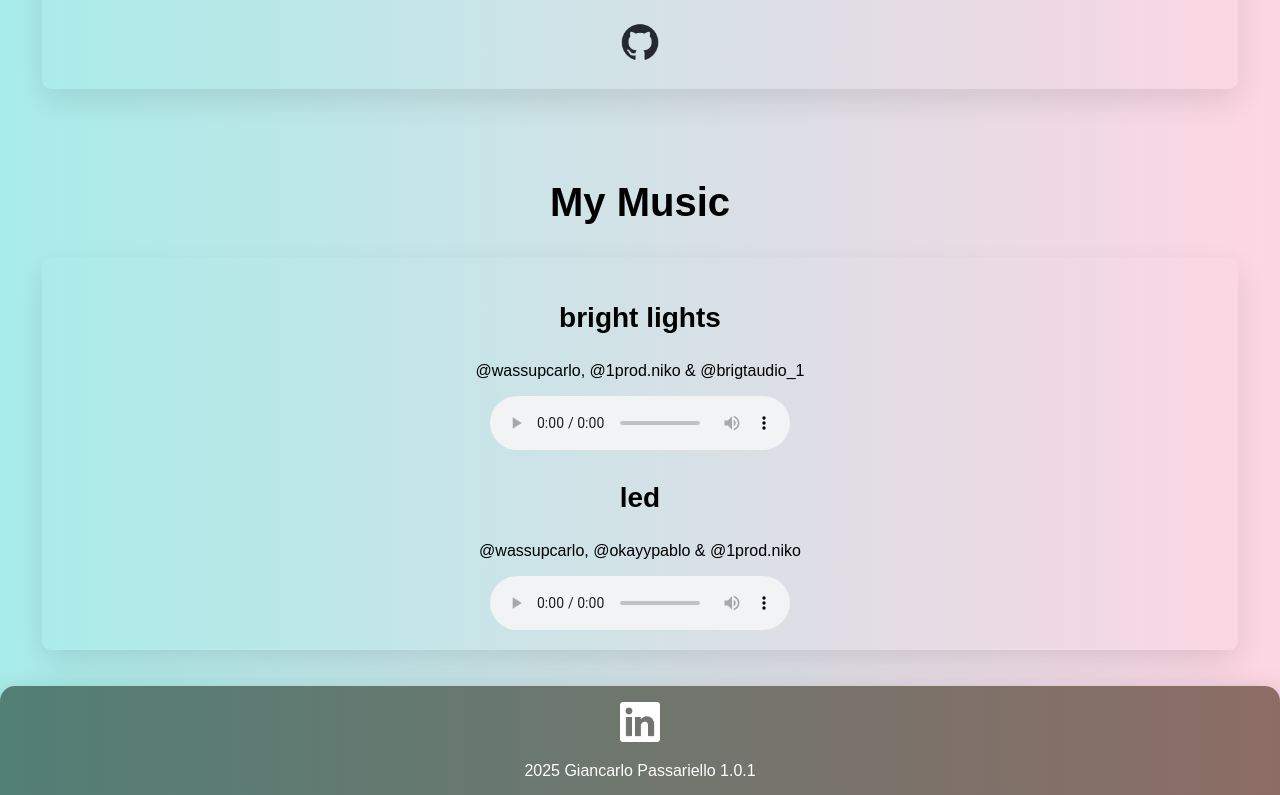
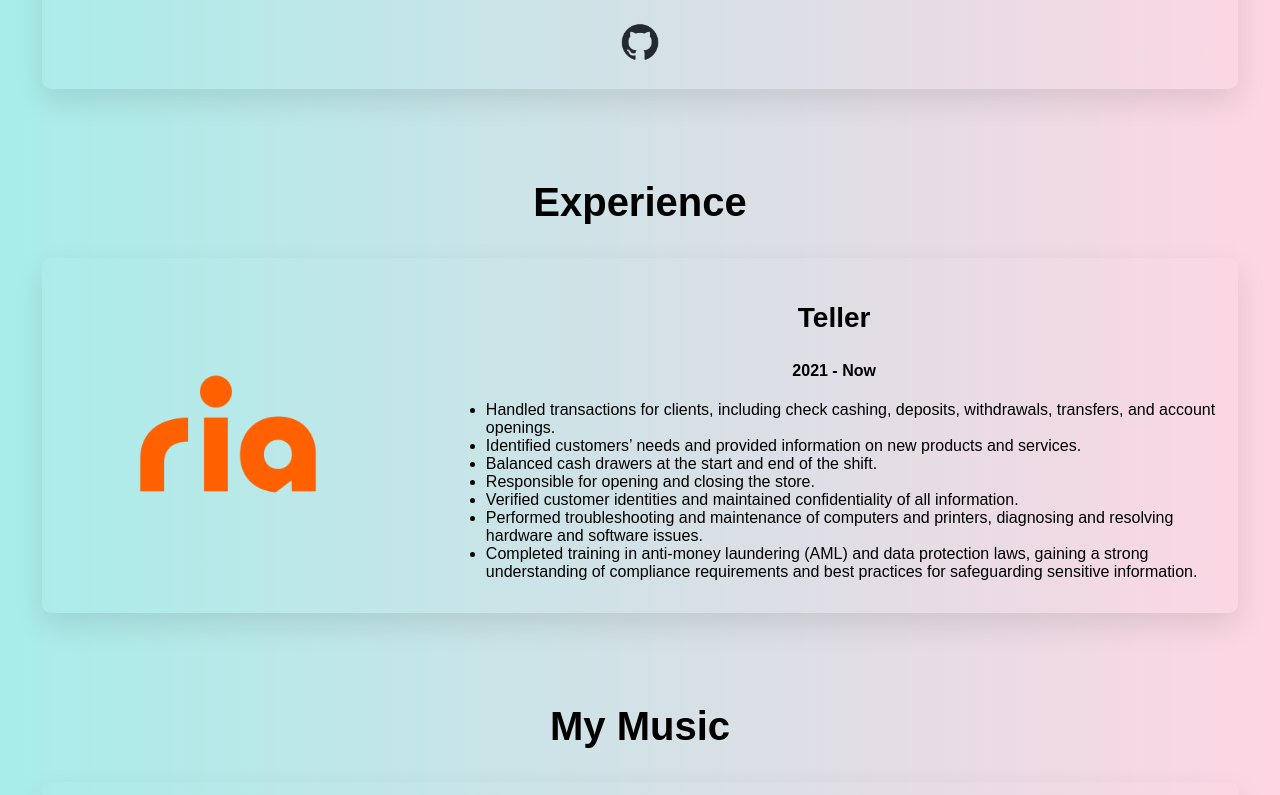
Before and after one commit to wassupcarlo/myportfolio, a React (Vite) app in the folder my-react-vite-app/: page / in a window 1280 px wide. Shown: the part 1725-2520 px from the top of the page. Built offline with nearby package versions, Linux system fonts and the light colour scheme.

Commit message:
Add experience section

```diff
--- a/my-react-vite-app/src/App.css
+++ b/my-react-vite-app/src/App.css
@@ -63,7 +63,7 @@ section {
   text-align: center;
 }
 
-.outer-section, .about-section {
+.outer-section, .about-section, .experience-section {
   border-radius: 9px;
   box-shadow: 0 12px 30px rgba(0, 0, 0, 0.1);
 }
--- a/my-react-vite-app/src/App.jsx
+++ b/my-react-vite-app/src/App.jsx
@@ -16,6 +16,7 @@ function App() {
             <About />
             <Skills />
             <Projects />
+            <Experience />
             <MyMusic />
             {/* <Credits /> */}
             <Footer />
--- a/my-react-vite-app/src/components/Experience.css
+++ b/my-react-vite-app/src/components/Experience.css
@@ -0,0 +1,57 @@
+#ria-logo {
+  border-radius: 15px;
+  padding: 10px;
+  width: 200px;
+  height: 200px;
+  transition: transform 0.3s ease, box-shadow 0.3s ease;
+  margin-top: 50px;
+  margin-left: 60px;
+}
+
+#ria-logo:hover {
+  transform: translateY(-4px);
+  box-shadow: 0 4px 10px rgba(0, 0, 0, 0.2);
+}
+
+#ria-img-div {
+  flex: 1;
+}
+
+#ria-job-desc-div {
+  flex: 2;
+}
+
+.experience-section {
+  display: flex;
+  transition: transform 0.3s ease, box-shadow 0.3s ease;
+}
+
+.experience-section:hover {
+  transform: translateY(-10px);
+  box-shadow: 0 4px 10px rgba(0, 0, 0, 0.2);
+}
+
+h3, h4 {
+  text-align: center;
+}
+
+@media (max-width: 768px) {
+  .experience-section {
+    flex-direction: column;
+    align-items: center;
+  }
+
+  #ria-logo {
+    width: 120px;
+    height: 120px;
+    margin: 0;
+  }
+
+  #ria-job-desc-div {
+    text-align: center;
+  }
+
+  h3, h4 {
+    font-size: 1.2em;
+  }
+}
--- a/my-react-vite-app/src/components/Experience.jsx
+++ b/my-react-vite-app/src/components/Experience.jsx
@@ -3,10 +3,33 @@ import './Experience.css';
 
 function Experience() {
     return (
-        <section>
+        <section id="experience-section">
             <h2>Experience</h2>
-            <section className="outer-section">
-
+            <section className="experience-section">
+                <div id="ria-img-div">
+                    <a href="https://www.riamoneytransfer.com/">
+                        <img id="ria-logo" src="src\assets\ria_money_transfer-logo_brandlogos.net_higbl.png"
+                        alt="Ria Money Transfer Logo"></img>
+                    </a>
+                </div>
+                <div id="ria-job-desc-div">
+                    <h3>Teller</h3>
+                    <h4>2021 - Now</h4>
+                    <ul>
+                        <li>Handled transactions for clients, including check cashing, deposits, withdrawals, transfers, and account openings.</li>
+                        <li>Identified customers’ needs and provided information on new products and services.</li>
+                        <li>Balanced cash drawers at the start and end of the shift.</li>
+                        <li>Responsible for opening and closing the store.</li>
+                        <li>Verified customer identities and maintained confidentiality of all information.</li>
+                        <li>
+                            Performed troubleshooting and maintenance of computers and printers, diagnosing and resolving hardware and software issues.
+                        </li>
+                        <li>
+                            Completed training in anti-money laundering (AML) and data protection laws, gaining a strong understanding of compliance
+                            requirements and best practices for safeguarding sensitive information.
+                        </li>
+                    </ul>
+                </div>
             </section>
         </section>
     );
--- a/my-react-vite-app/src/components/Header.jsx
+++ b/my-react-vite-app/src/components/Header.jsx
@@ -9,6 +9,7 @@ function Header() {
                     <li><a href="#about-section">About</a></li>
                     <li><a href="#skills-section">Skills</a></li>
                     <li><a href="#projects-section">Projects</a></li>
+                    <li><a href="#experience-section">Experience</a></li>
                 </ul>
             </nav>
         </header>
--- a/my-react-vite-app/src/components/Projects.css
+++ b/my-react-vite-app/src/components/Projects.css
@@ -9,7 +9,7 @@
   padding: 6px;
 }
 
-.github-button {
+.github-button, .gitlab-button {
   width: 38px;
   height: 38px;
   transition: transform 0.3s ease, box-shadow 0.3s ease;
@@ -17,7 +17,7 @@
   border-radius: 20px;
 }
 
-.github-button:hover {
+.github-button:hover, .gitlab-button:hover {
   transform: translateY(-10px);
   box-shadow: 0 4px 10px rgba(0, 0, 0, 0.2);
 }
--- a/my-react-vite-app/src/components/Projects.jsx
+++ b/my-react-vite-app/src/components/Projects.jsx
@@ -24,6 +24,9 @@ function Projects() {
                 <a href="https://github.com/wassupcarlo/Vehicle-Theft-Crimes-in-Montreal">
                     <img className="github-button" src="src\assets\github-mark.png" ></img>
                 </a>
+                <a href="https://gitlab.com/passariello1/Vehicle-Theft-Crimes-in-Montreal">
+                    <img className="gitlab-button" src="src\assets\gitlab-logo-500.svg"></img>
+                </a>
             </section>
             <section className="outer-section">
                 <h3>Medical Application Project</h3>
```
Also changed, not shown: my-react-vite-app/src/assets/gitlab-logo-500.svg (added), my-react-vite-app/src/assets/ria_money_transfer-logo_brandlogos.net_higbl.png (added).
